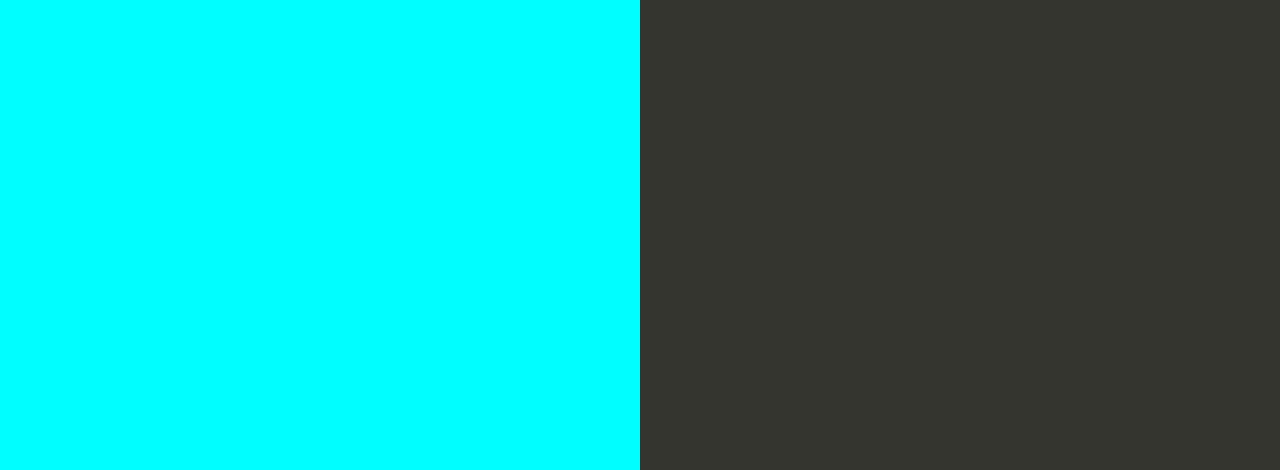
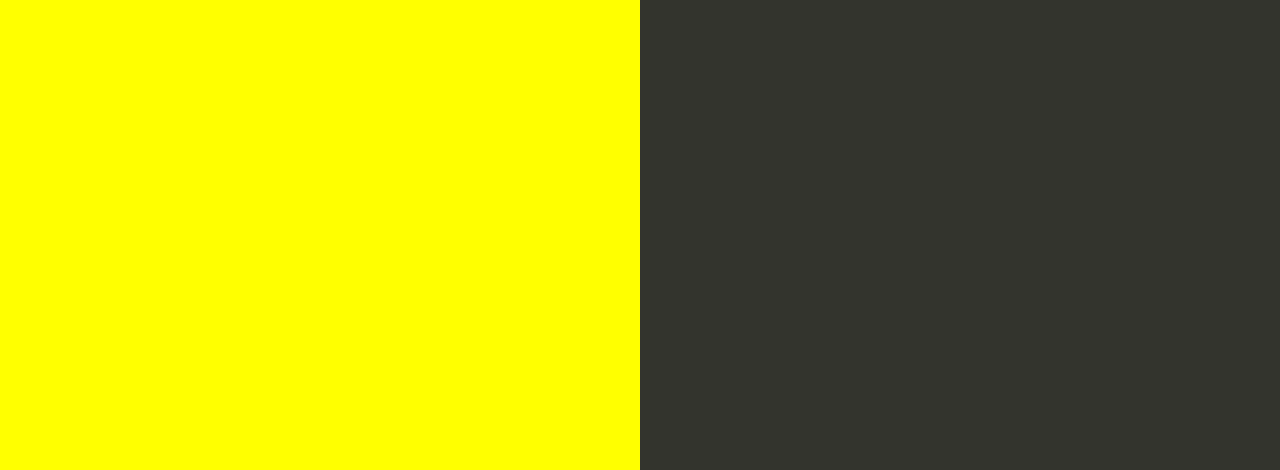
Before and after one commit to pyvivid/my-nodejs-app, a website: page index.html in a window 1280 px wide. Shown: the part 330-800 px from the top of the page. Drawn offline with Linux system fonts and the light colour scheme.

Commit message:
Update index.html

```diff
--- a/index.html
+++ b/index.html
@@ -35,7 +35,7 @@
 
         text-align: right;
         padding-top: 11em;
-        background-color: cyan;
+        background-color: yellow;
 
       }
       .textColumn p {
```
